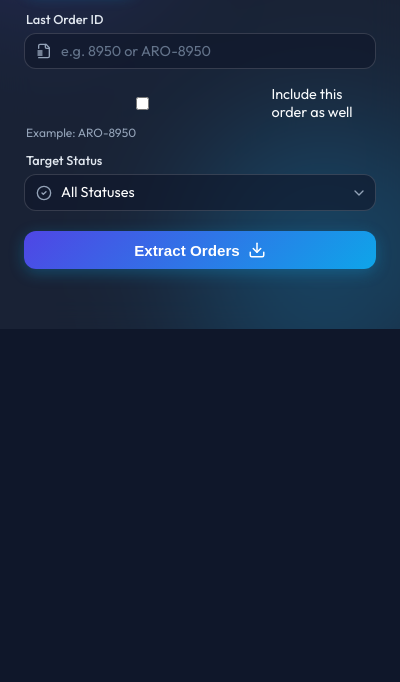
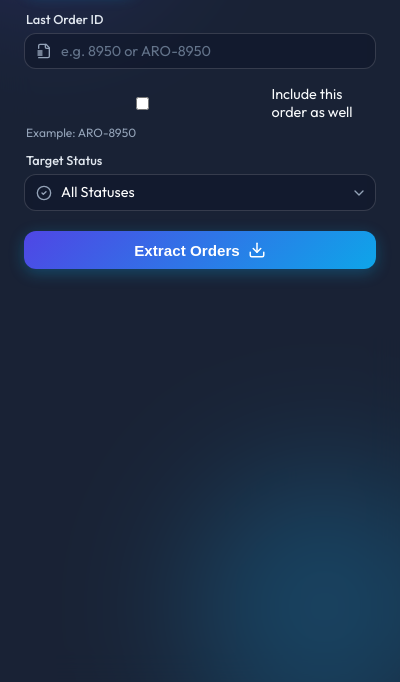
Before and after one commit to kaileyventures/Salesforce-Order-Exporter, a browser extension: page popup.html in a window 400 px wide. Shown: the part 162-844 px from the top of the page. Drawn offline with Linux system fonts and the light colour scheme.

Commit message:
feat: responsive container sizing and added custom scrollbar styling to app layout

```diff
--- a/content.js
+++ b/content.js
@@ -11,7 +11,8 @@ function initSidebar() {
     container.style.position = 'fixed';
     container.style.top = '0';
     container.style.right = '0';
-    container.style.width = '380px';
+    container.style.width = '100%';
+    container.style.maxWidth = '380px';
     container.style.height = '100vh';
     container.style.zIndex = '2147483647'; // Max z-index to stay on top
     container.style.boxShadow = '-5px 0 25px rgba(0,0,0,0.5)';
--- a/popup.css
+++ b/popup.css
@@ -36,11 +36,28 @@ body {
 .app-background {
     position: relative;
     width: 100%;
-    /* Let the content dictate the height, do not use 100vh */
+    min-height: 100vh;
     display: flex;
     flex-direction: column;
     z-index: 1;
-    overflow: hidden; /* This is crucial: it stops the glowing orbs from causing scrollbars! */
+    overflow-y: auto;
+    overflow-x: hidden;
+}
+
+/* Custom Scrollbar */
+::-webkit-scrollbar {
+    width: 6px;
+    height: 6px;
+}
+::-webkit-scrollbar-track {
+    background: rgba(15, 23, 42, 0.3);
+}
+::-webkit-scrollbar-thumb {
+    background: rgba(255, 255, 255, 0.15);
+    border-radius: 3px;
+}
+::-webkit-scrollbar-thumb:hover {
+    background: rgba(255, 255, 255, 0.3);
 }
 
 .glow-orb {
@@ -78,6 +95,8 @@ body {
     border-radius: 0;
     padding: 24px;
     width: 100%;
+    min-height: 100vh;
+    flex: 1;
     display: flex;
     flex-direction: column;
     z-index: 2;
```
